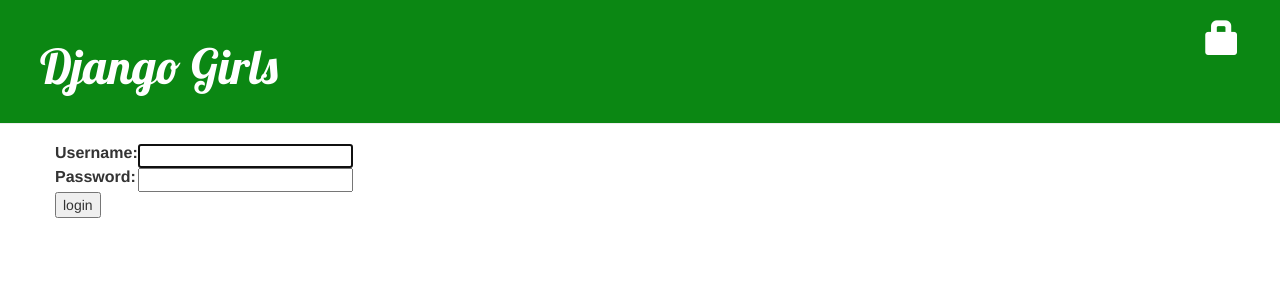
After one commit to sofide/my-first-blog, a Django app: page /accounts/login/?next=/post/new/ in a window 1280 px wide. The commit adds this page. Shown: the top 300 px of the page. Run offline with Django 3.2, Linux system fonts and the light colour scheme; some libraries are stand-ins or nearby versions.

Commit message:
Authoririzing add/edit of post

```diff
--- a/blog/templates/blog/base.html
+++ b/blog/templates/blog/base.html
@@ -15,9 +15,14 @@
 
     <body>
         <div class="page-header">
-            <a href="{% url 'blog.views.post_new' %}" class="top-menu"><span class="glyphicon glyphicon-plus"></span></a>
-            <a href="{% url "post_draft_list" %}" class="top-menu"><span class="glyphicon glyphicon-edit"></span></a>
-            <h1><a href="/">El blog de Sofi!!!</a></h1>
+            {% if user.is_authenticated %}
+                <a href="{% url "post_new" %}" class="top-menu"><span class="glyphicon glyphicon-plus"></span></a>
+                <a href="{% url "post_draft_list" %}" class="top-menu"><span class="glyphicon glyphicon-edit"></span></a>
+                <p class="top-menu">Hello {{ user.username }} <small>(<a href="{% url "django.contrib.auth.views.logout" %}">Log out</a>)</small></p>
+            {% else %}
+                <a href="{% url "django.contrib.auth.views.login" %}" class="top-menu"><span class="glyphicon glyphicon-lock"></span></a>
+            {% endif %}
+            <h1><a href="{% url "blog.views.post_list" %}">Django Girls</a></h1>
         </div>
         <div class="content container">
             <div class="row">
--- a/blog/templates/blog/post_detail.html
+++ b/blog/templates/blog/post_detail.html
@@ -7,8 +7,10 @@
         {% else %}
             <a class="btn btn-default" href="{% url "blog.views.post_publish" pk=post.pk %}">Publish</a>
         {% endif %}
-        <a class="btn btn-default" href="{% url 'post_edit' pk=post.pk %}"><span class="glyphicon glyphicon-pencil"></span></a>
-        <a class="btn btn-default" href="{% url "post_remove" pk=post.pk %}"><span class="glyphicon glyphicon-remove"></span></a>
+        {% if user.is_authenticated %}
+            <a class="btn btn-default" href="{% url 'post_edit' pk=post.pk %}"><span class="glyphicon glyphicon-pencil"></span></a>
+            <a class="btn btn-default" href="{% url "post_remove" pk=post.pk %}"><span class="glyphicon glyphicon-remove"></span></a>
+        {% endif %}
     </div>
     <h1>{{ post.title }}</h1>
     <p>{{ post.text|linebreaks }}</p>
--- /dev/null
+++ b/blog/templates/registration/login.html
@@ -0,0 +1,26 @@
+{% extends "blog/base.html" %}
+
+{% block content %}
+
+{% if form.errors %}
+<p>Your username and password didn't match. Please try again.</p>
+{% endif %}
+
+<form method="post" action="{% url "django.contrib.auth.views.login" %}">
+{% csrf_token %}
+<table>
+<tr>
+    <td>{{ form.username.label_tag }}</td>
+    <td>{{ form.username }}</td>
+</tr>
+<tr>
+    <td>{{ form.password.label_tag }}</td>
+    <td>{{ form.password }}</td>
+</tr>
+</table>
+
+<input type="submit" value="login" />
+<input type="hidden" name="next" value="{{ next }}" />
+</form>
+
+{% endblock %}
--- a/blog/urls.py
+++ b/blog/urls.py
@@ -9,4 +9,6 @@
     url(r'^drafts/$', views.post_draft_list, name='post_draft_list'),
     url(r'^post/(?P<pk>[0-9]+)/publish/$', views.post_publish, name='post_publish'),
     url(r'^post/(?P<pk>[0-9]+)/remove/$', views.post_remove, name ='post_remove'),
+    url(r'^accounts/login/$', 'django.contrib.auth.views.login'),
+     url(r'^accounts/logout/$', 'django.contrib.auth.views.logout', {'next_page': '/'}),
 ]
--- a/mysite/settings.py
+++ b/mysite/settings.py
@@ -9,6 +9,8 @@
 For the full list of settings and their values, see
 https://docs.djangoproject.com/en/1.8/ref/settings/
 """
+
+LOGIN_REDIRECT_URL = '/'
 
 # Build paths inside the project like this: os.path.join(BASE_DIR, ...)
 import os
```
Also changed, not shown: blog/views.py (+6 -1 lines).
